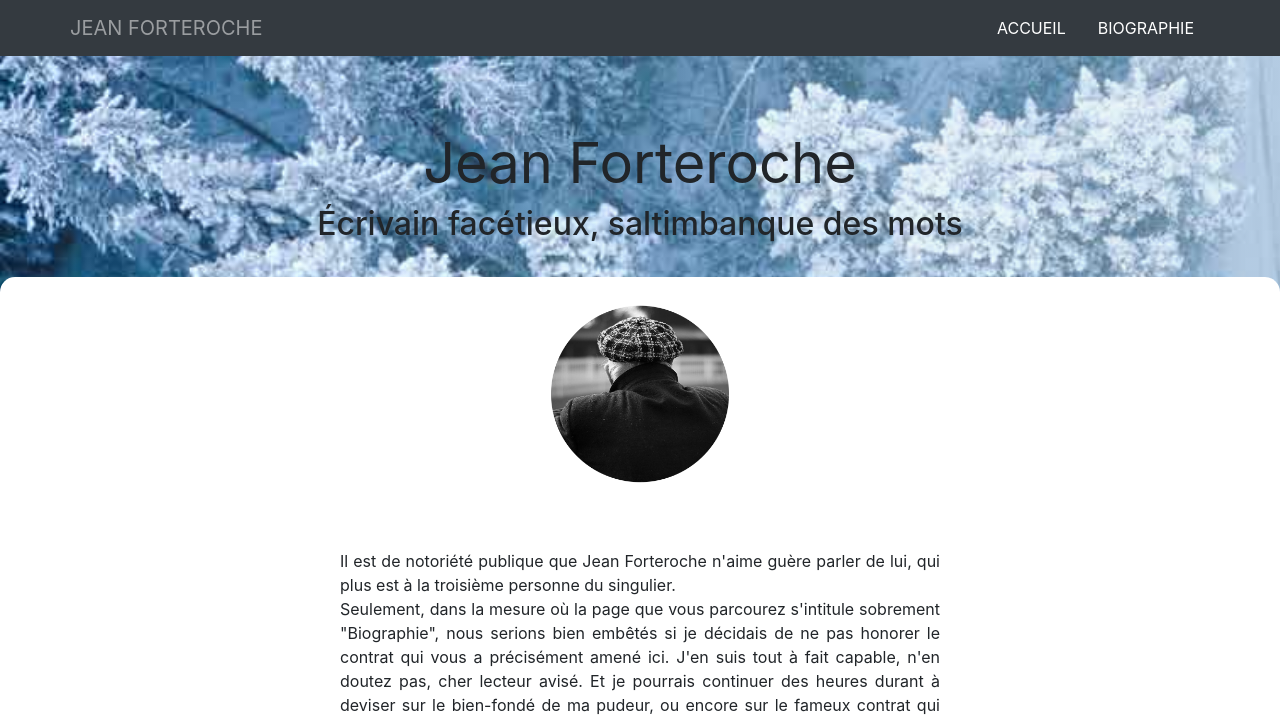
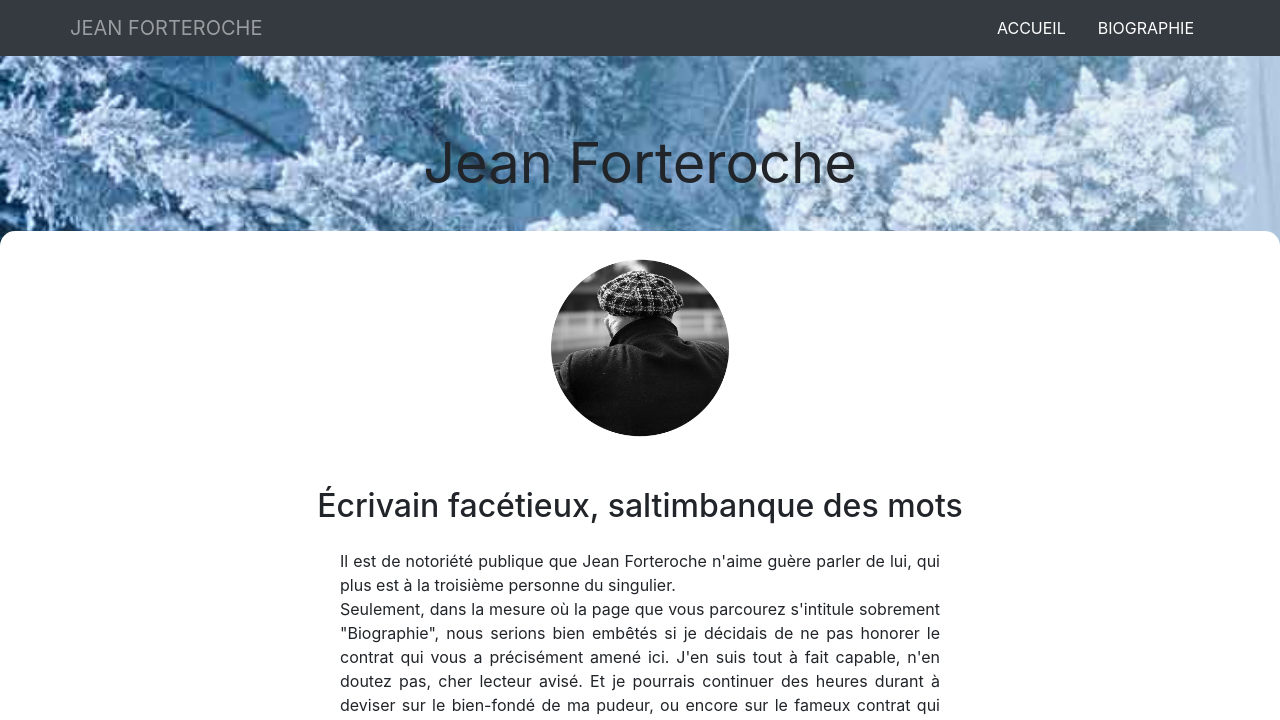
Before and after one commit to alan62/blogphp, a PHP site: page /biographie in a window 1280 px wide. Shown: the top 720 px of the page. Run offline with PHP 8.4, Linux system fonts and the light colour scheme; some libraries are stand-ins or nearby versions.

Commit message:
Modif css > correction de la structure html

```diff
--- a/public/css/style.css
+++ b/public/css/style.css
@@ -60,6 +60,10 @@ article, p {
 #biographie-article {
     margin-bottom: 6%;
     margin-top: 2%;
+}
+
+.title-bio {
+    width: 100%;
 }
 
 /* COMMENTAIRES */
--- a/view/frontend/Biographie.php
+++ b/view/frontend/Biographie.php
@@ -13,7 +13,6 @@ ob_start();
         <div class="row">
             <div class="col-lg-12 text-center">
                 <h1 class="display-4 main-title text-center text-black d-inline-block position-relative"><strong>Jean Forteroche</strong></h1>
-                <h2 class="text-center text-black">Écrivain facétieux, saltimbanque des mots</h2>
             </div>
         </div>
     </div>
@@ -29,6 +28,7 @@ ob_start();
     </div>
     <div class="container-fluid bg-white pt-5 pb-5">
         <div class="row">
+            <h2 class="title-bio text-center text-black">Écrivain facétieux, saltimbanque des mots</h2>
             <div class="pt-5 pt-md-3 col-5 offset-3 col-md-6 offset-md-3 text-justify article-content text-reader">
                 Il est de notoriété publique que Jean Forteroche n'aime guère parler de lui, qui plus est à la troisième personne du singulier.<br />
                 Seulement, dans la mesure où la page que vous parcourez s'intitule sobrement "Biographie", nous serions bien embêtés si je décidais de ne pas honorer le contrat qui vous a précisément amené ici. J'en suis tout à fait capable, n'en doutez pas, cher lecteur avisé. Et je pourrais continuer des heures durant à deviser sur le bien-fondé de ma pudeur, ou encore sur le fameux contrat qui m'oblige à temporairement la souiller. <br />
@@ -49,5 +49,5 @@ ob_start();
 <?php
 $content = ob_get_clean(); // fin du contenu de la variable $content
 // appel du template
-require ('Template.php');
+require('Template.php');
 ?>
--- a/view/frontend/Login.php
+++ b/view/frontend/Login.php
@@ -12,6 +12,7 @@ ob_start();
      <div class="container">
         <div class="row">
             <div class="col-md-8 offset-md-2 col-lg-6 offset-lg-3 login-content pb-5 px-5">
+                <h3 class="text-center text-uppercase">Connexion</h3>
                 <form id="form-login" action="index.php?action=login" method="post">
                     <div class="form-group mt-5">
                         <?php if ($error) { ?>
@@ -36,5 +37,5 @@ ob_start();
 <?php
 $content = ob_get_clean(); // fin du contenu de la variable $content
 // appel du template
-require ('Template.php');
+require('Template.php');
 ?>
--- a/view/frontend/Template.php
+++ b/view/frontend/Template.php
@@ -79,12 +79,13 @@ if (empty($_SESSION['id'])) {
                     </div>
                     <div class="text-center mb-5 col-8 offset-2 text-md-left col-md-6 offset-md-0">
                         <h5 class="text-uppercase text-white">Admin</h5>
-                        <?php if ($connected) { ?>
-                            <div>
-                                <a href="index.php?action=admin&session=end" class="text-white">Se déconnecter</a> <?php } else { ?>
+                        <div>
+                            <?php if ($connected) { ?>
+                                <a href="index.php?action=admin&session=end" class="text-white">Se déconnecter</a>
+                            <?php } else { ?>
                                 <a href="index.php?action=login" class="text-white">Se connecter</a>
                             <?php } ?>
-                            </div>
+                        </div>
                     </div>
                 </div>
             </div>
@@ -96,8 +97,8 @@ if (empty($_SESSION['id'])) {
     <script src="https://cdnjs.cloudflare.com/ajax/libs/popper.js/1.14.7/umd/popper.min.js" integrity="sha384-UO2eT0CpHqdSJQ6hJty5KVphtPhzWj9WO1clHTMGa3JDZwrnQq4sF86dIHNDz0W1" crossorigin="anonymous"></script>
     <script src="https://stackpath.bootstrapcdn.com/bootstrap/4.3.1/js/bootstrap.min.js" integrity="sha384-JjSmVgyd0p3pXB1rRibZUAYoIIy6OrQ6VrjIEaFf/nJGzIxFDsf4x0xIM+B07jRM" crossorigin="anonymous"></script>
     <?php if (!empty($script)) {
-        echo $script;
-    } ?>
+                        echo $script;
+                    } ?>
 </body>
 
 </html>
```
Also changed, not shown: view/backend/Admin.php (+3 -4 lines), view/frontend/Home.php (+7 -5 lines), view/frontend/View.php (+9 -8 lines).
